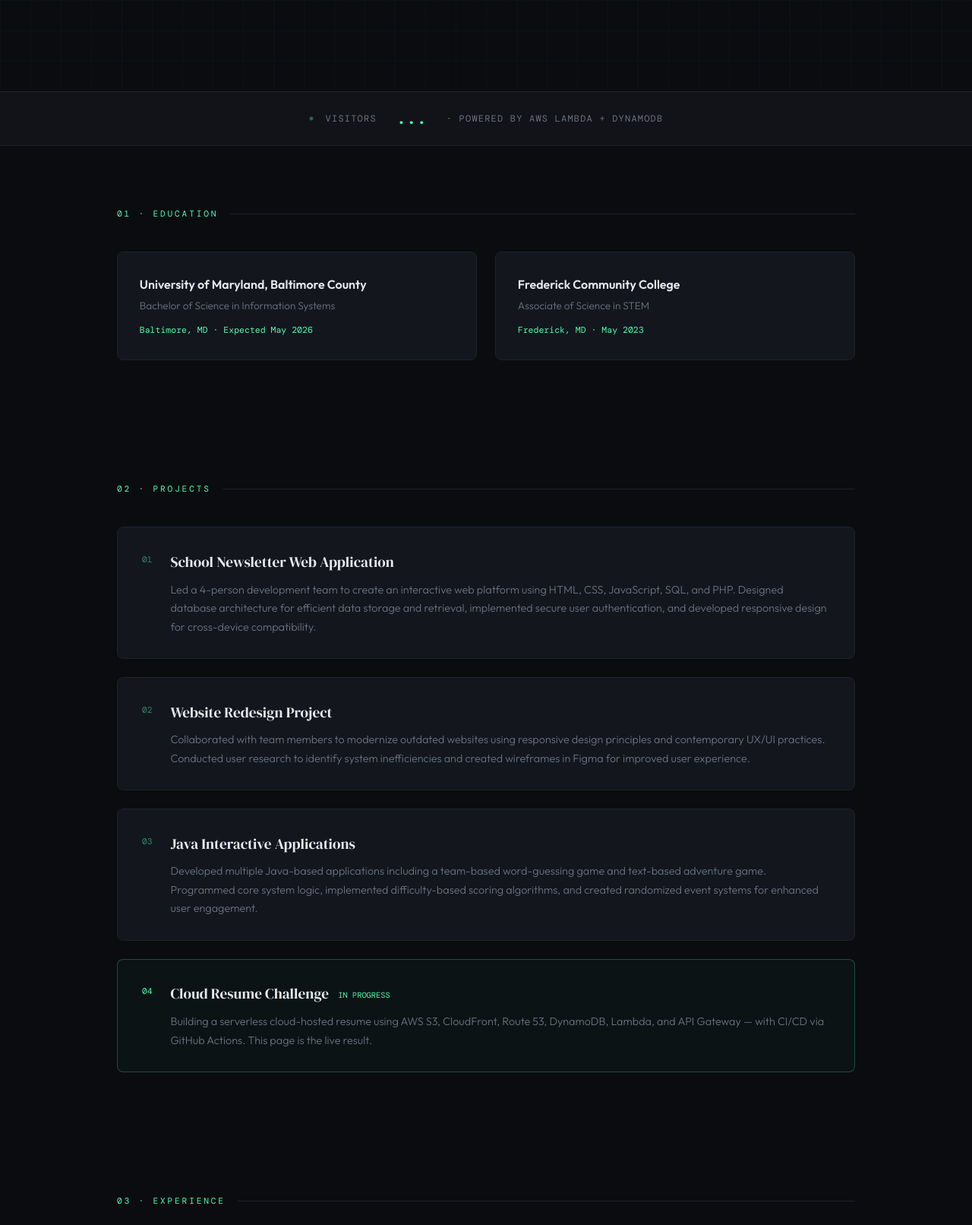
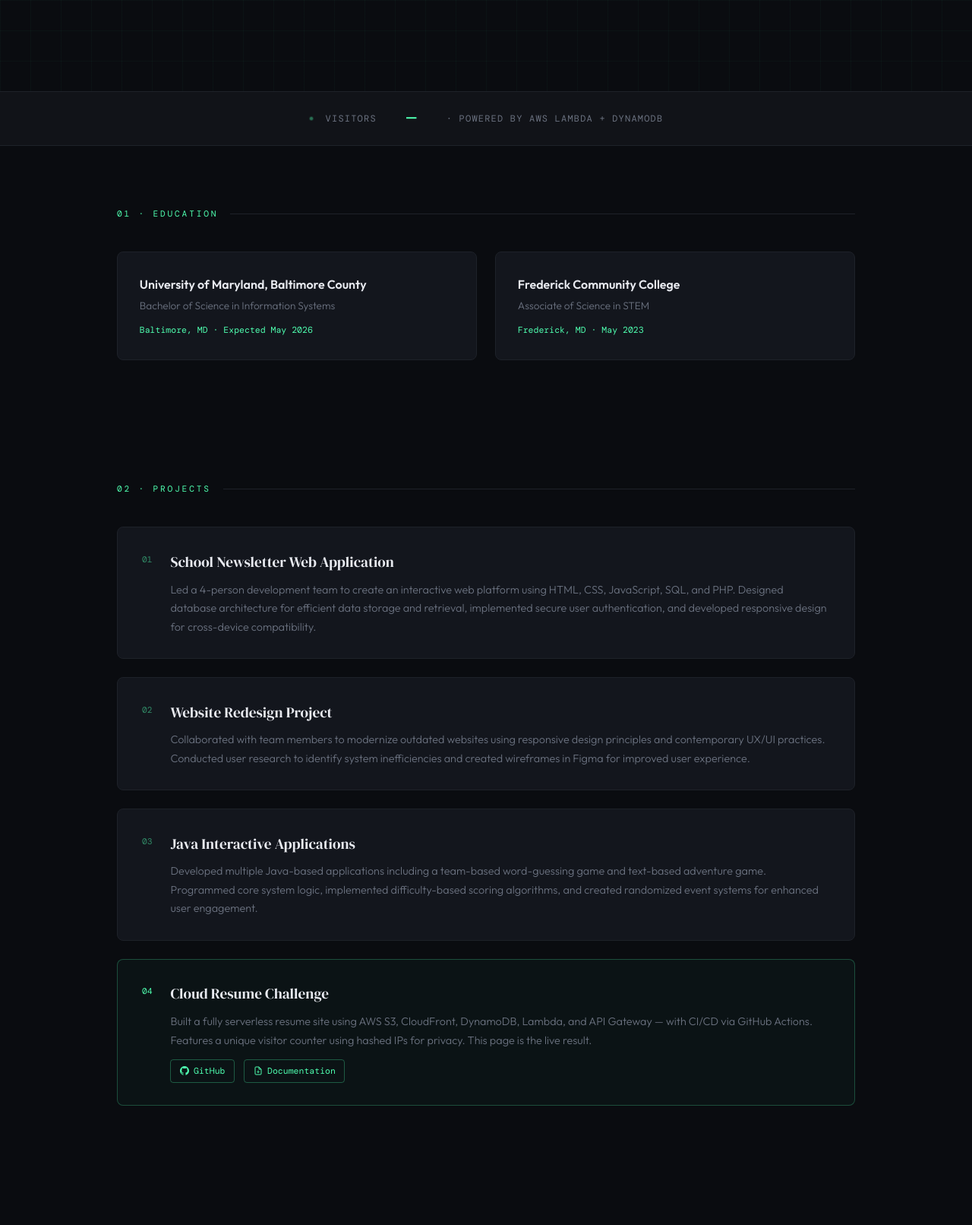
Before and after one commit to iZickZod/cloud-resume-challenge, a plain HTML site: page index.html in a window 1280 px wide. Shown: the part 680-2292 px from the top of the page at 76% size. Drawn offline with nearby package versions, Linux system fonts and the light colour scheme; no server answers.

Commit message:
Polish project card, add docs link

```diff
--- a/index.html
+++ b/index.html
@@ -525,8 +525,18 @@
       <div class="project-card" style="border-color: rgba(78,255,176,0.25); background: rgba(78,255,176,0.03);">
         <div class="project-num" style="opacity:1">04</div>
         <div>
-          <div class="project-title">Cloud Resume Challenge <span style="font-family:'DM Mono',monospace;font-size:0.65rem;color:var(--accent);margin-left:0.5rem;vertical-align:middle;">IN PROGRESS</span></div>
-          <p class="project-desc">Building a serverless cloud-hosted resume using AWS S3, CloudFront, Route 53, DynamoDB, Lambda, and API Gateway — with CI/CD via GitHub Actions. This page is the live result.</p>
+          <div class="project-title">Cloud Resume Challenge</div>
+          <p class="project-desc">Built a fully serverless resume site using AWS S3, CloudFront, DynamoDB, Lambda, and API Gateway — with CI/CD via GitHub Actions. Features a unique visitor counter using hashed IPs for privacy. This page is the live result.</p>
+          <div style="display:flex;gap:0.8rem;margin-top:0.8rem;flex-wrap:wrap;">
+            <a href="https://github.com/iZickZod/cloud-resume-challenge" target="_blank" style="display:inline-flex;align-items:center;gap:0.4rem;font-family:'DM Mono',monospace;font-size:0.72rem;color:var(--accent);text-decoration:none;border:1px solid rgba(78,255,176,0.3);padding:0.3rem 0.7rem;border-radius:4px;transition:all 0.2s;" onmouseover="this.style.background='rgba(78,255,176,0.08)'" onmouseout="this.style.background='transparent'">
+              <svg width="12" height="12" fill="currentColor" viewBox="0 0 24 24"><path d="M12 0C5.37 0 0 5.37 0 12c0 5.3 3.44 9.8 8.2 11.38.6.11.82-.26.82-.58v-2.03c-3.34.73-4.04-1.61-4.04-1.61-.55-1.39-1.34-1.76-1.34-1.76-1.09-.75.08-.73.08-.73 1.2.08 1.84 1.23 1.84 1.23 1.07 1.84 2.81 1.31 3.5 1 .1-.78.42-1.31.76-1.61-2.67-.3-5.47-1.33-5.47-5.93 0-1.31.47-2.38 1.24-3.22-.13-.3-.54-1.52.12-3.18 0 0 1.01-.32 3.3 1.23a11.5 11.5 0 0 1 3-.4c1.02 0 2.04.13 3 .4 2.28-1.55 3.29-1.23 3.29-1.23.66 1.66.25 2.88.12 3.18.77.84 1.23 1.91 1.23 3.22 0 4.61-2.81 5.63-5.48 5.92.43.37.81 1.1.81 2.22v3.29c0 .32.21.7.82.58C20.56 21.8 24 17.3 24 12c0-6.63-5.37-12-12-12z"/></svg>
+              GitHub
+            </a>
+            <a href="CloudResumeProject.docx" download style="display:inline-flex;align-items:center;gap:0.4rem;font-family:'DM Mono',monospace;font-size:0.72rem;color:var(--accent);text-decoration:none;border:1px solid rgba(78,255,176,0.3);padding:0.3rem 0.7rem;border-radius:4px;transition:all 0.2s;" onmouseover="this.style.background='rgba(78,255,176,0.08)'" onmouseout="this.style.background='transparent'">
+              <svg width="12" height="12" fill="none" stroke="currentColor" stroke-width="2" viewBox="0 0 24 24"><path d="M14 2H6a2 2 0 0 0-2 2v16a2 2 0 0 0 2 2h12a2 2 0 0 0 2-2V8z"/><polyline points="14 2 14 8 20 8"/><line x1="12" y1="11" x2="12" y2="17"/><polyline points="9 14 12 17 15 14"/></svg>
+              Documentation
+            </a>
+          </div>
         </div>
       </div>
     </div>
@@ -622,21 +632,14 @@
   <footer>
     Built with <span>AWS S3 · CloudFront · Lambda · DynamoDB</span> · Deployed via GitHub Actions · &copy; 2025 Isaac Sodimu
   </footer>
- <script>
-    const API_URL = 'https://q6s90sitvh.execute-api.us-east-2.amazonaws.com';
+
+  <script data-cfasync="false" src="/cdn-cgi/scripts/5c5dd728/cloudflare-static/email-decode.min.js"></script><script>
+    // Visitor counter — will call your API Gateway endpoint
+    // Replace this URL with your real Lambda endpoint after AWS setup
+    const API_URL = 'YOUR_API_GATEWAY_URL_HERE';
 
     async function updateCounter() {
       try {
         const res = await fetch(API_URL, { method: 'POST' });
         const data = await res.json();
-        document.getElementById('counter').textContent = data.count?.toLocaleString() ?? '—';
-      } catch (e) {
-        document.getElementById('counter').textContent = '...';
-      }
-    }
-
-    updateCounter();
-  </script>
-
-</body>
-</html>
+        document.getElementById('counter').textConte
```
